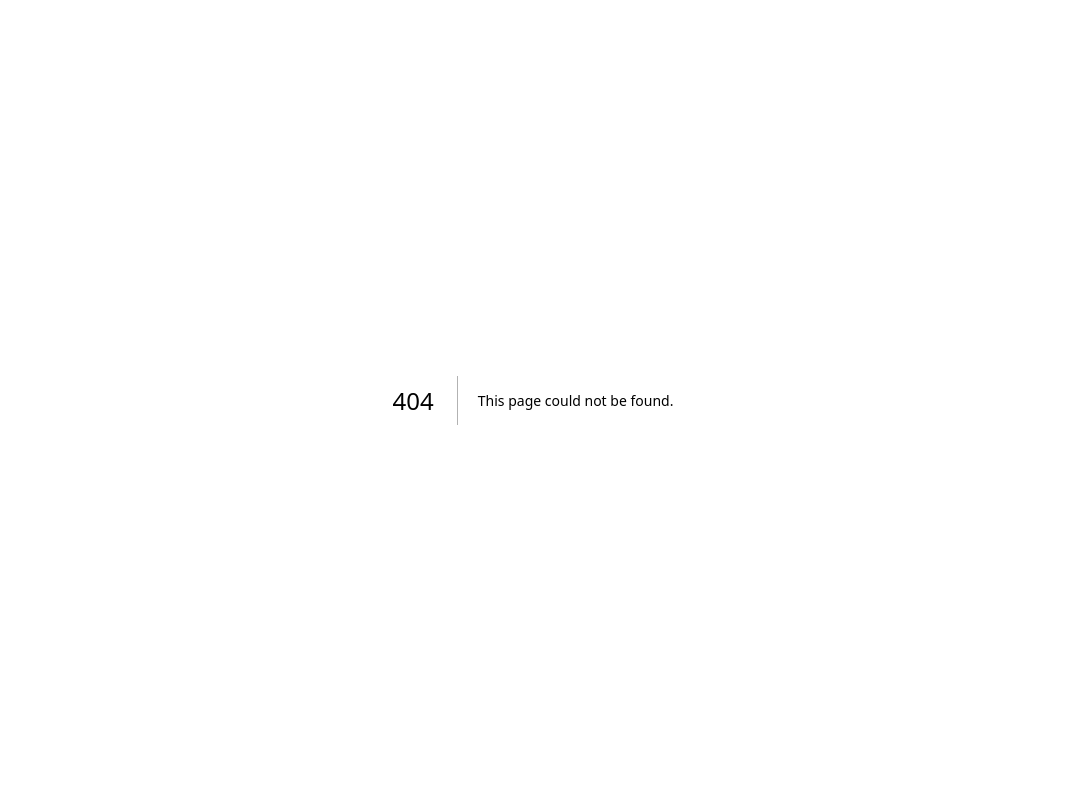
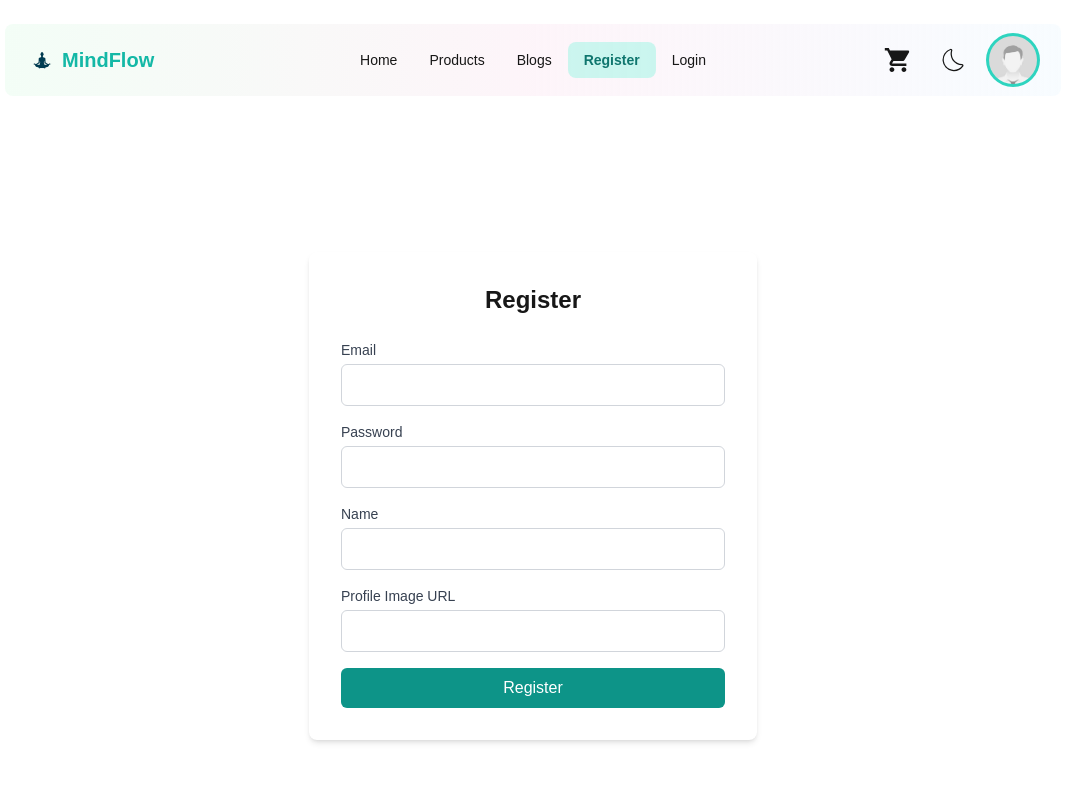
Before and after one commit to shaishabcoding/mind-flow, a Next.js app: page /register in a window 1280 px wide. Before the commit this address had no page. Shown: the top 800 px of the page, without its empty margins (107-1178 px from the left). Built offline with nearby package versions, Linux system fonts and the light colour scheme.

Commit message:
added sign up

```diff
--- a/package.json
+++ b/package.json
@@ -9,8 +9,10 @@
     "lint": "next lint"
   },
   "dependencies": {
+    "bcrypt": "^5.1.1",
     "mongodb": "^6.10.0",
     "next": "15.0.3",
+    "next-auth": "^5.0.0-beta.25",
     "react": "19.0.0-rc-66855b96-20241106",
     "react-dom": "19.0.0-rc-66855b96-20241106",
     "react-icons": "^5.3.0",
--- /dev/null
+++ b/src/actions/loginWithEmailAndPass.js
@@ -0,0 +1,11 @@
+"use server";
+
+export const loginWithEmailAndPass = async ({ email, password }) => {
+  const response = await signIn("credentials", {
+    email,
+    password,
+    redirect: false,
+  });
+
+  return response;
+};
--- /dev/null
+++ b/src/app/(root)/login/page.js
@@ -0,0 +1,90 @@
+"use client";
+
+import { loginWithEmailAndPass } from "@/actions/loginWithEmailAndPass";
+import { useState } from "react";
+import { toast } from "sonner";
+
+const Login = () => {
+  const [formData, setFormData] = useState({
+    email: "",
+    password: "",
+  });
+
+  const handleInputChange = (e) => {
+    const { name, value } = e.target;
+    setFormData((prev) => ({ ...prev, [name]: value }));
+  };
+
+  const handleSubmit = async (e) => {
+    e.preventDefault();
+    const toastId = toast.loading("Login ...");
+
+    try {
+      const response = await loginWithEmailAndPass(formData);
+
+      console.log(response);
+
+      toast.success("Login successfully!", {
+        id: toastId,
+      });
+    } catch (err) {
+      toast.error("Something went wrong. Please try again.", {
+        id: toastId,
+      });
+    } finally {
+      e.target.reset();
+    }
+  };
+
+  return (
+    <div className="min-h-screen flex items-center justify-center">
+      <div className="max-w-md w-full bg-white shadow-md rounded-lg p-8">
+        <h1 className="text-2xl font-bold text-center mb-6">Login</h1>
+        <form onSubmit={handleSubmit} className="space-y-4">
+          <div>
+            <label
+              htmlFor="email"
+              className="block text-sm font-medium text-gray-700"
+            >
+              Email
+            </label>
+            <input
+              type="email"
+              id="email"
+              name="email"
+              value={formData.email}
+              onChange={handleInputChange}
+              className="mt-1 block w-full p-2 border border-gray-300 rounded-md"
+              required
+            />
+          </div>
+          <div>
+            <label
+              htmlFor="password"
+              className="block text-sm font-medium text-gray-700"
+            >
+              Password
+            </label>
+            <input
+              type="password"
+              id="password"
+              name="password"
+              value={formData.password}
+              onChange={handleInputChange}
+              className="mt-1 block w-full p-2 border border-gray-300 rounded-md"
+              required
+            />
+          </div>
+          <button
+            type="submit"
+            className="w-full bg-teal-600 text-white p-2 rounded-md hover:bg-teal-700"
+          >
+            Login
+          </button>
+        </form>
+      </div>
+    </div>
+  );
+};
+
+export default Login;
--- a/src/app/(root)/page.js
+++ b/src/app/(root)/page.js
@@ -10,8 +10,11 @@ export default function Home() {
       <Banner />
       <div className="mx-2 lg:mx-0 mb-6">
         <div className="mt-6">
-          <Link href="/products" className="group">
-            <h2 className="text-3xl group-hover:scale-y-110 my-10 font-semibold mb-6">
+          <Link
+            href="/products"
+            className="group hover:text-teal-500 hover:drop-shadow-sm"
+          >
+            <h2 className="text-3xl my-10 font-semibold mb-6">
               Recent Products{" "}
               <FaArrowRight className="inline group-hover:ml-2" />
             </h2>
@@ -19,8 +22,11 @@ export default function Home() {
           <ProductsComponent max={3} />
         </div>
         <div className="mt-6">
-          <Link href="/blogs" className="group hover:text-teal-500">
-            <h2 className="text-3xl group-hover:scale-1 my-10 font-semibold mb-6">
+          <Link
+            href="/blogs"
+            className="group hover:text-teal-500 hover:drop-shadow-sm"
+          >
+            <h2 className="text-3xl my-10 font-semibold mb-6">
               Recent Blogs <FaArrowRight className="inline group-hover:ml-2" />
             </h2>
           </Link>
--- /dev/null
+++ b/src/app/(root)/register/page.js
@@ -0,0 +1,135 @@
+"use client";
+import { useState } from "react";
+import { toast } from "sonner";
+
+const Register = () => {
+  const [formData, setFormData] = useState({
+    email: "",
+    password: "",
+    name: "",
+    image: "",
+  });
+
+  const handleInputChange = (e) => {
+    const { name, value } = e.target;
+    setFormData((prev) => ({ ...prev, [name]: value }));
+  };
+
+  const handleSubmit = async (e) => {
+    e.preventDefault();
+    const toastId = toast.loading("User creating ...");
+
+    try {
+      const response = await fetch("/api/users/create", {
+        method: "POST",
+        headers: {
+          "Content-Type": "application/json",
+        },
+        body: JSON.stringify(formData),
+      });
+
+      const data = await response.json();
+      if (response.ok) {
+        toast.success("User registered successfully!", { id: toastId });
+        setFormData({
+          email: "",
+          password: "",
+          name: "",
+          image: "",
+        });
+      } else {
+        toast.error(data.error || "An error occurred", { id: toastId });
+      }
+    } catch (err) {
+      toast.error("Something went wrong. Please try again.", { id: toastId });
+    } finally {
+      e.target.reset();
+    }
+  };
+
+  return (
+    <div className="min-h-screen flex items-center justify-center">
+      <div className="max-w-md w-full bg-white  shadow-md rounded-lg p-8">
+        <h1 className="text-2xl font-bold text-center mb-6">Register</h1>
+        <form onSubmit={handleSubmit} className="space-y-4">
+          <div>
+            <label
+              htmlFor="email"
+              className="block text-sm font-medium text-gray-700"
+            >
+              Email
+            </label>
+            <input
+              type="email"
+              id="email"
+              name="email"
+              value={formData.email}
+              onChange={handleInputChange}
+              className="mt-1 block w-full p-2 border border-gray-300 rounded-md"
+              required
+            />
+          </div>
+          <div>
+            <label
+              htmlFor="password"
+              className="block text-sm font-medium text-gray-700"
+            >
+              Password
+            </label>
+            <input
+              type="password"
+              id="password"
+              name="password"
+              value={formData.password}
+              onChange={handleInputChange}
+              className="mt-1 block w-full p-2 border border-gray-300 rounded-md"
+              required
+            />
+          </div>
+          <div>
+            <label
+              htmlFor="name"
+              className="block text-sm font-medium text-gray-700"
+            >
+              Name
+            </label>
+            <input
+              type="text"
+              id="name"
+              name="name"
+              value={formData.name}
+              onChange={handleInputChange}
+              className="mt-1 block w-full p-2 border border-gray-300 rounded-md"
+              required
+            />
+          </div>
+          <div>
+            <label
+              htmlFor="image"
+              className="block text-sm font-medium text-gray-700"
+            >
+              Profile Image URL
+            </label>
+            <input
+              type="text"
+              id="image"
+              name="image"
+              value={formData.image}
+              onChange={handleInputChange}
+              className="mt-1 block w-full p-2 border border-gray-300 rounded-md"
+              required
+            />
+          </div>
+          <button
+            type="submit"
+            className="w-full bg-teal-600 text-white p-2 rounded-md hover:bg-teal-700"
+          >
+            Register
+          </button>
+        </form>
+      </div>
+    </div>
+  );
+};
+
+export default Register;
--- /dev/null
+++ b/src/app/api/auth/[...nextauth]/route.js
@@ -0,0 +1,2 @@
+import { handlers } from "@/auth";
+export const { GET, POST } = handlers;
--- /dev/null
+++ b/src/app/api/users/create/route.js
@@ -0,0 +1,59 @@
+import { NextResponse } from "next/server";
+import bcrypt from "bcrypt";
+import { getDatabase } from "@/lib/db";
+
+export async function POST(req) {
+  try {
+    const body = await req.json();
+    const { email, password, name, image } = body;
+
+    if (!email || !password || !name || !image) {
+      return NextResponse.json(
+        { error: "All fields are required: email, password, name, image" },
+        { status: 400 }
+      );
+    }
+
+    if (password.length < 6) {
+      return NextResponse.json(
+        { error: "Password must be at least 6 characters long" },
+        { status: 400 }
+      );
+    }
+
+    const db = await getDatabase();
+    const collection = db.collection("users");
+
+    const existingUser = await collection.findOne({ email });
+    if (existingUser) {
+      return NextResponse.json(
+        { error: "User already exists" },
+        { status: 409 }
+      );
+    }
+
+    const hashedPassword = await bcrypt.hash(password, 10);
+
+    const result = await collection.insertOne({
+      email,
+      password: hashedPassword,
+      name,
+      image,
+      createdAt: new Date(),
+    });
+
+    return NextResponse.json(
+      {
+        message: "User created successfully",
+        userId: result.insertedId,
+      },
+      { status: 201 }
+    );
+  } catch (error) {
+    console.error("Error creating user:", error);
+    return NextResponse.json(
+      { error: "Internal Server Error" },
+      { status: 500 }
+    );
+  }
+}
--- /dev/null
+++ b/src/auth.js
@@ -0,0 +1,62 @@
+import NextAuth from "next-auth";
+import CredentialsProvider from "next-auth/providers/credentials";
+import bcrypt from "bcrypt";
+import { getDatabase } from "./lib/db";
+
+export const {
+  handlers: { GET, POST },
+  auth,
+  signIn,
+  signOut,
+} = NextAuth({
+  session: {
+    strategy: "jwt",
+  },
+  providers: [
+    CredentialsProvider({
+      credentials: {
+        email: {
+          label: "Email",
+          type: "text",
+          placeholder: "example@example.com",
+        },
+        password: { label: "Password", type: "password" },
+      },
+      async authorize(credentials) {
+        if (!credentials) return null;
+
+        try {
+          const db = await getDatabase();
+          const collection = db.collection("users");
+
+          const user = await collection.findOne({
+            email: credentials.email,
+          });
+
+          if (!user) {
+            throw new Error("User not found");
+          }
+
+          const isMatch = await bcrypt.compare(
+            credentials.password,
+            user.password
+          );
+
+          if (!isMatch) {
+            throw new Error("Email or Password is incorrect");
+          }
+
+          return {
+            email: user.email,
+            name: user.name,
+            role: user.role,
+            image: user.image,
+          };
+        } catch (error) {
+          console.error(error);
+          throw new Error("Authentication failed");
+        }
+      },
+    }),
+  ],
+});
--- a/src/components/layouts/root/Navbar.jsx
+++ b/src/components/layouts/root/Navbar.jsx
@@ -35,6 +35,14 @@ const Navbar = () => {
     {
       url: "/blogs",
       title: "Blogs",
+    },
+    {
+      url: "/register",
+      title: "Register",
+    },
+    {
+      url: "/login",
+      title: "Login",
     },
   ];
 
```
Also changed, not shown: 1 other file (tests, documents, lock files or other folders).
